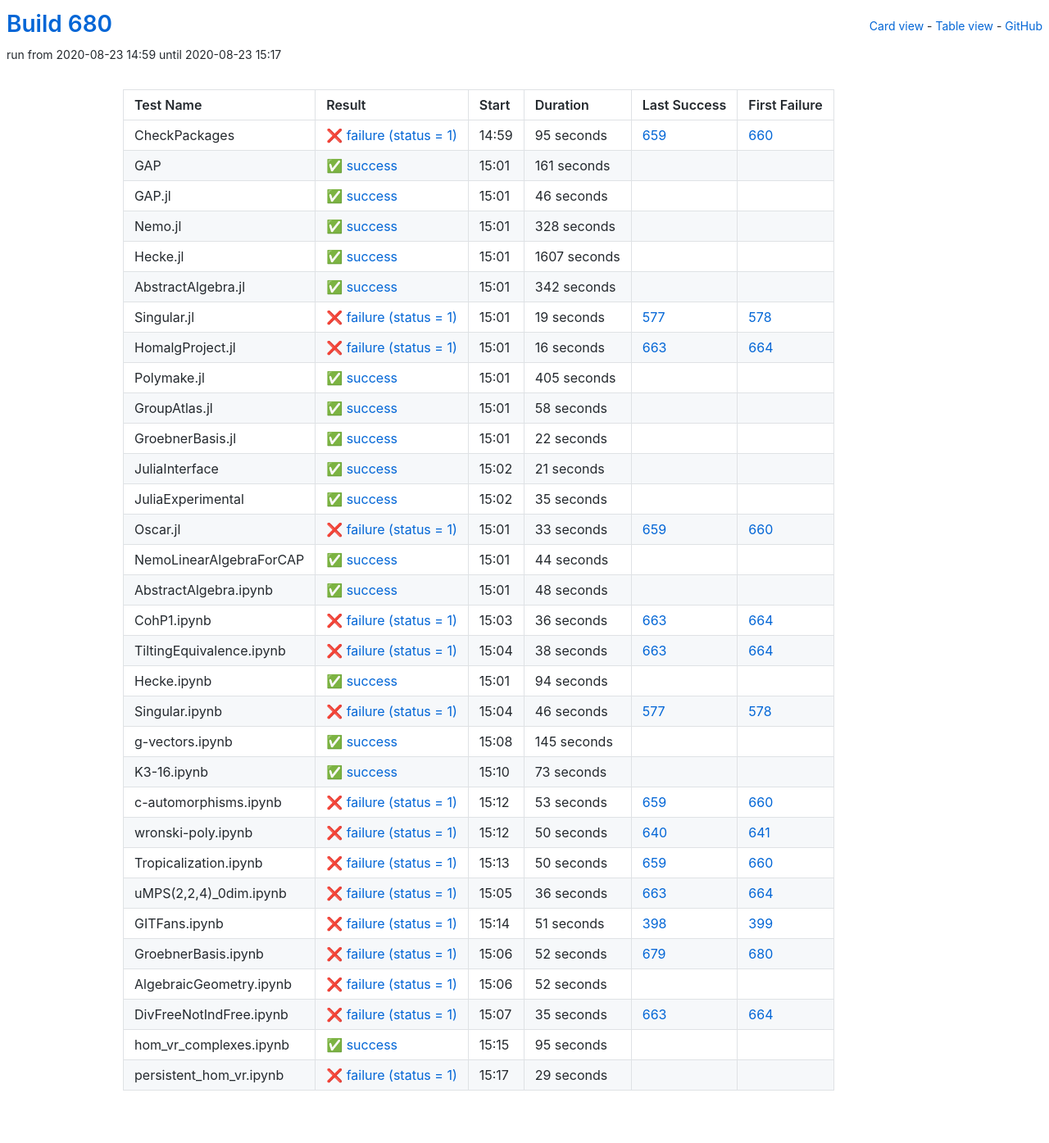
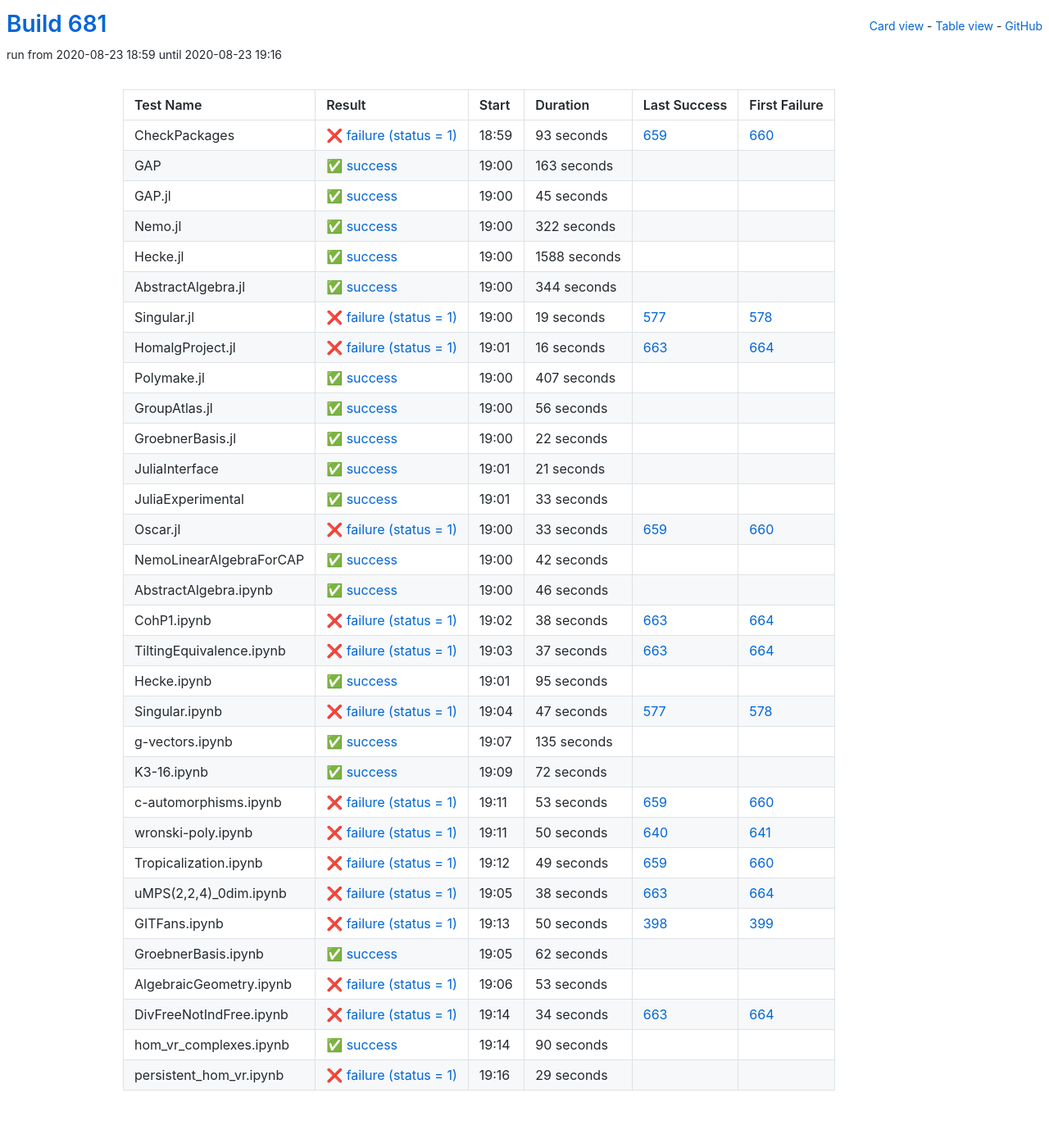
Before and after one commit to oscar-system/oscar-ci-status-stable, a Jekyll site: the page built from table.html, in a window 1280 px wide. Shown: the whole page at 82% size. Built offline with Jekyll 4.4.1, drawn with Linux system fonts in a browser that asks for light colours.

Commit message:
Build #681

```diff
--- a/_data/ci.yml
+++ b/_data/ci.yml
@@ -1,6 +1,6 @@
 ---
-build: 680
-build_url: https://oscarci.mathematik.uni-kl.de/job/oscar-stable/680/
+build: 681
+build_url: https://oscarci.mathematik.uni-kl.de/job/oscar-stable/681/
 job: oscar-stable
 organization: oscar-system
 repo: oscar-ci-status-stable
@@ -8,80 +8,80 @@ repourl: https://github.com/oscar-system/oscar-ci-status-stable
 tests:
 - name: CheckPackages
   id: checkpackages
-  log: https://oscarci.mathematik.uni-kl.de/job/oscar-stable/680/artifact/logs/build-680/CheckPackages.log
-  start: 2020-08-23 14:59
+  log: https://oscarci.mathematik.uni-kl.de/job/oscar-stable/681/artifact/logs/build-681/CheckPackages.log
+  start: 2020-08-23 18:59
   success: false
   exitcode: 1
   status: failure
-  duration: 95
+  duration: 93
   last_success: 659
   last_success_url: https://oscarci.mathematik.uni-kl.de/job/oscar-stable/659/
   first_failure: 660
   first_failure_url: https://oscarci.mathematik.uni-kl.de/job/oscar-stable/660/
 - name: GAP
   id: gap
-  log: https://oscarci.mathematik.uni-kl.de/job/oscar-stable/680/artifact/logs/build-680/GAP.log
-  start: 2020-08-23 15:01
+  log: https://oscarci.mathematik.uni-kl.de/job/oscar-stable/681/artifact/logs/build-681/GAP.log
+  start: 2020-08-23 19:00
   success: true
   exitcode: 0
   status: success
-  duration: 161
+  duration: 163
   last_success: false
   last_success_url:
   first_failure: false
   first_failure_url:
 - name: GAP.jl
   id: gap-jl
-  log: https://oscarci.mathematik.uni-kl.de/job/oscar-stable/680/artifact/logs/build-680/GAP.jl.log
-  start: 2020-08-23 15:01
+  log: https://oscarci.mathematik.uni-kl.de/job/oscar-stable/681/artifact/logs/build-681/GAP.jl.log
+  start: 2020-08-23 19:00
   success: true
   exitcode: 0
   status: success
-  duration: 46
+  duration: 45
   last_success: false
   last_success_url:
   first_failure: false
   first_failure_url:
 - name: Nemo.jl
   id: nemo-jl
-  log: https://oscarci.mathematik.uni-kl.de/job/oscar-stable/680/artifact/logs/build-680/Nemo.jl.log
-  start: 2020-08-23 15:01
+  log: https://oscarci.mathematik.uni-kl.de/job/oscar-stable/681/artifact/logs/build-681/Nemo.jl.log
+  start: 2020-08-23 19:00
   success: true
   exitcode: 0
   status: success
-  duration: 328
+  duration: 322
   last_success: false
   last_success_url:
   first_failure: false
   first_failure_url:
 - name: Hecke.jl
   id: hecke-jl
-  log: https://oscarci.mathematik.uni-kl.de/job/oscar-stable/680/artifact/logs/build-680/Hecke.jl.log
-  start: 2020-08-23 15:01
+  log: https://oscarci.mathematik.uni-kl.de/job/oscar-stable/681/artifact/logs/build-681/Hecke.jl.log
+  start: 2020-08-23 19:00
   success: true
   exitcode: 0
   status: success
-  duration: 1607
+  duration: 1588
   last_success: false
   last_success_url:
   first_failure: false
   first_failure_url:
 - name: AbstractAlgebra.jl
   id: abstractalgebra-jl
-  log: https://oscarci.mathematik.uni-kl.de/job/oscar-stable/680/artifact/logs/build-680/AbstractAlgebra.jl.log
-  start: 2020-08-23 15:01
+  log: https://oscarci.mathematik.uni-kl.de/job/oscar-stable/681/artifact/logs/build-681/AbstractAlgebra.jl.log
+  start: 2020-08-23 19:00
   success: true
   exitcode: 0
   status: success
-  duration: 342
+  duration: 344
   last_success: false
   last_success_url:
   first_failure: false
   first_failure_url:
 - name: Singular.jl
   id: singular-jl
-  log: https://oscarci.mathematik.uni-kl.de/job/oscar-stable/680/artifact/logs/build-680/Singular.jl.log
-  start: 2020-08-23 15:01
+  log: https://oscarci.mathematik.uni-kl.de/job/oscar-stable/681/artifact/logs/build-681/Singular.jl.log
+  start: 2020-08-23 19:00
   success: false
   exitcode: 1
   status: failure
@@ -92,8 +92,8 @@ tests:
   first_failure_url: https://oscarci.mathematik.uni-kl.de/job/oscar-stable/578/
 - name: HomalgProject.jl
   id: homalgproject-jl
-  log: https://oscarci.mathematik.uni-kl.de/job/oscar-stable/680/artifact/logs/build-680/HomalgProject.jl.log
-  start: 2020-08-23 15:01
+  log: https://oscarci.mathematik.uni-kl.de/job/oscar-stable/681/artifact/logs/build-681/HomalgProject.jl.log
+  start: 2020-08-23 19:01
   success: false
   exitcode: 1
   status: failure
@@ -104,32 +104,32 @@ tests:
   first_failure_url: https://oscarci.mathematik.uni-kl.de/job/oscar-stable/664/
 - name: Polymake.jl
   id: polymake-jl
-  log: https://oscarci.mathematik.uni-kl.de/job/oscar-stable/680/artifact/logs/build-680/Polymake.jl.log
-  start: 2020-08-23 15:01
+  log: https://oscarci.mathematik.uni-kl.de/job/oscar-stable/681/artifact/logs/build-681/Polymake.jl.log
+  start: 2020-08-23 19:00
   success: true
   exitcode: 0
   status: success
-  duration: 405
+  duration: 407
   last_success: false
   last_success_url:
   first_failure: false
   first_failure_url:
 - name: GroupAtlas.jl
   id: groupatlas-jl
-  log: https://oscarci.mathematik.uni-kl.de/job/oscar-stable/680/artifact/logs/build-680/GroupAtlas.jl.log
-  start: 2020-08-23 15:01
+  log: https://oscarci.mathematik.uni-kl.de/job/oscar-stable/681/artifact/logs/build-681/GroupAtlas.jl.log
+  start: 2020-08-23 19:00
   success: true
   exitcode: 0
   status: success
-  duration: 58
+  duration: 56
   last_success: false
   last_success_url:
   first_failure: false
   first_failure_url:
 - name: GroebnerBasis.jl
   id: groebnerbasis-jl
-  log: https://oscarci.mathematik.uni-kl.de/job/oscar-stable/680/artifact/logs/build-680/GroebnerBasis.jl.log
-  start: 2020-08-23 15:01
+  log: https://oscarci.mathematik.uni-kl.de/job/oscar-stable/681/artifact/logs/build-681/GroebnerBasis.jl.log
+  start: 2020-08-23 19:00
   success: true
   exitcode: 0
   status: success
@@ -140,8 +140,8 @@ tests:
   first_failure_url:
 - name: JuliaInterface
   id: juliainterface
-  log: https://oscarci.mathematik.uni-kl.de/job/oscar-stable/680/artifact/logs/build-680/JuliaInterface.log
-  start: 2020-08-23 15:02
+  log: https://oscarci.mathematik.uni-kl.de/job/oscar-stable/681/artifact/logs/build-681/JuliaInterface.log
+  start: 2020-08-23 19:01
   success: true
   exitcode: 0
   status: success
@@ -152,20 +152,20 @@ tests:
   first_failure_url:
 - name: JuliaExperimental
   id: juliaexperimental
-  log: https://oscarci.mathematik.uni-kl.de/job/oscar-stable/680/artifact/logs/build-680/JuliaExperimental.log
-  start: 2020-08-23 15:02
+  log: https://oscarci.mathematik.uni-kl.de/job/oscar-stable/681/artifact/logs/build-681/JuliaExperimental.log
+  start: 2020-08-23 19:01
   success: true
   exitcode: 0
   status: success
-  duration: 35
+  duration: 33
   last_success: false
   last_success_url:
   first_failure: false
   first_failure_url:
 - name: Oscar.jl
   id: oscar-jl
-  log: https://oscarci.mathematik.uni-kl.de/job/oscar-stable/680/artifact/logs/build-680/Oscar.jl.log
-  start: 2020-08-23 15:01
+  log: https://oscarci.mathematik.uni-kl.de/job/oscar-stable/681/artifact/logs/build-681/Oscar.jl.log
+  start: 2020-08-23 19:00
   success: false
   exitcode: 1
   status: failure
@@ -176,44 +176,32 @@ tests:
   first_failure_url: https://oscarci.mathematik.uni-kl.de/job/oscar-stable/660/
 - name: NemoLinearAlgebraForCAP
   id: nemolinearalgebraforcap
-  log: https://oscarci.mathematik.uni-kl.de/job/oscar-stable/680/artifact/logs/build-680/NemoLinearAlgebraForCAP.log
-  start: 2020-08-23 15:01
+  log: https://oscarci.mathematik.uni-kl.de/job/oscar-stable/681/artifact/logs/build-681/NemoLinearAlgebraForCAP.log
+  start: 2020-08-23 19:00
   success: true
   exitcode: 0
   status: success
-  duration: 44
+  duration: 42
   last_success: false
   last_success_url:
   first_failure: false
   first_failure_url:
 - name: AbstractAlgebra.ipynb
   id: abstractalgebra-ipynb
-  log: https://oscarci.mathematik.uni-kl.de/job/oscar-stable/680/artifact/logs/build-680/AbstractAlgebra.ipynb.log
-  start: 2020-08-23 15:01
+  log: https://oscarci.mathematik.uni-kl.de/job/oscar-stable/681/artifact/logs/build-681/AbstractAlgebra.ipynb.log
+  start: 2020-08-23 19:00
   success: true
   exitcode: 0
   status: success
-  duration: 48
+  duration: 46
   last_success: false
   last_success_url:
   first_failure: false
   first_failure_url:
 - name: CohP1.ipynb
   id: cohp1-ipynb
-  log: https://oscarci.mathematik.uni-kl.de/job/oscar-stable/680/artifact/logs/build-680/CohP1.ipynb.log
-  start: 2020-08-23 15:03
-  success: false
-  exitcode: 1
-  status: failure
-  duration: 36
-  last_success: 663
-  last_success_url: https://oscarci.mathematik.uni-kl.de/job/oscar-stable/663/
-  first_failure: 664
-  first_failure_url: https://oscarci.mathematik.uni-kl.de/job/oscar-stable/664/
-- name: TiltingEquivalence.ipynb
-  id: tiltingequivalence-ipynb
-  log: https://oscarci.mathematik.uni-kl.de/job/oscar-stable/680/artifact/logs/build-680/TiltingEquivalence.ipynb.log
-  start: 2020-08-23 15:04
+  log: https://oscarci.mathematik.uni-kl.de/job/oscar-stable/681/artifact/logs/build-681/CohP1.ipynb.log
+  start: 2020-08-23 19:02
   success: false
   exitcode: 1
   status: failure
@@ -222,58 +210,70 @@ tests:
   last_success_url: https://oscarci.mathematik.uni-kl.de/job/oscar-stable/663/
   first_failure: 664
   first_failure_url: https://oscarci.mathematik.uni-kl.de/job/oscar-stable/664/
+- name: TiltingEquivalence.ipynb
+  id: tiltingequivalence-ipynb
+  log: https://oscarci.mathematik.uni-kl.de/job/oscar-stable/681/artifact/logs/build-681/TiltingEquivalence.ipynb.log
+  start: 2020-08-23 19:03
+  success: false
+  exitcode: 1
+  status: failure
+  duration: 37
+  last_success: 663
+  last_success_url: https://oscarci.mathematik.uni-kl.de/job/oscar-stable/663/
+  first_failure: 664
+  first_failure_url: https://oscarci.mathematik.uni-kl.de/job/oscar-stable/664/
 - name: Hecke.ipynb
   id: hecke-ipynb
-  log: https://oscarci.mathematik.uni-kl.de/job/oscar-stable/680/artifact/logs/build-680/Hecke.ipynb.log
-  start: 2020-08-23 15:01
+  log: https://oscarci.mathematik.uni-kl.de/job/oscar-stable/681/artifact/logs/build-681/Hecke.ipynb.log
+  start: 2020-08-23 19:01
   success: true
   exitcode: 0
   status: success
-  duration: 94
+  duration: 95
   last_success: false
   last_success_url:
   first_failure: false
   first_failure_url:
 - name: Singular.ipynb
   id: singular-ipynb
-  log: https://oscarci.mathematik.uni-kl.de/job/oscar-stable/680/artifact/logs/build-680/Singular.ipynb.log
-  start: 2020-08-23 15:04
+  log: https://oscarci.mathematik.uni-kl.de/job/oscar-stable/681/artifact/logs/build-681/Singular.ipynb.log
+  start: 2020-08-23 19:04
   success: false
   exitcode: 1
   status: failure
-  duration: 46
+  duration: 47
   last_success: 577
   last_success_url: https://oscarci.mathematik.uni-kl.de/job/oscar-stable/577/
   first_failure: 578
   first_failure_url: https://oscarci.mathematik.uni-kl.de/job/oscar-stable/578/
 - name: g-vectors.ipynb
   id: g-vectors-ipynb
-  log: https://oscarci.mathematik.uni-kl.de/job/oscar-stable/680/artifact/logs/build-680/g-vectors.ipynb.log
-  start: 2020-08-23 15:08
+  log: https://oscarci.mathematik.uni-kl.de/job/oscar-stable/681/artifact/logs/build-681/g-vectors.ipynb.log
+  start: 2020-08-23 19:07
   success: true
   exitcode: 0
   status: success
-  duration: 145
+  duration: 135
   last_success: false
   last_success_url:
   first_failure: false
   first_failure_url:
 - name: K3-16.ipynb
   id: k3-16-ipynb
-  log: https://oscarci.mathematik.uni-kl.de/job/oscar-stable/680/artifact/logs/build-680/K3-16.ipynb.log
-  start: 2020-08-23 15:10
+  log: https://oscarci.mathematik.uni-kl.de/job/oscar-stable/681/artifact/logs/build-681/K3-16.ipynb.log
+  start: 2020-08-23 19:09
   success: true
   exitcode: 0
   status: success
-  duration: 73
+  duration: 72
   last_success: false
   last_success_url:
   first_failure: false
   first_failure_url:
 - name: c-automorphisms.ipynb
   id: c-automorphisms-ipynb
-  log: https://oscarci.mathematik.uni-kl.de/job/oscar-stable/680/artifact/logs/build-680/c-automorphisms.ipynb.log
-  start: 2020-08-23 15:12
+  log: https://oscarci.mathematik.uni-kl.de/job/oscar-stable/681/artifact/logs/build-681/c-automorphisms.ipynb.log
+  start: 2020-08-23 19:11
   success: false
   exitcode: 1
   status: failure
@@ -284,8 +284,8 @@ tests:
   first_failure_url: https://oscarci.mathematik.uni-kl.de/job/oscar-stable/660/
 - name: wronski-poly.ipynb
   id: wronski-poly-ipynb
-  log: https://oscarci.mathematik.uni-kl.de/job/oscar-stable/680/artifact/logs/build-680/wronski-poly.ipynb.log
-  start: 2020-08-23 15:12
+  log: https://oscarci.mathematik.uni-kl.de/job/oscar-stable/681/artifact/logs/build-681/wronski-poly.ipynb.log
+  start: 2020-08-23 19:11
   success: false
   exitcode: 1
   status: failure
@@ -296,92 +296,92 @@ tests:
   first_failure_url: https://oscarci.mathematik.uni-kl.de/job/oscar-stable/641/
 - name: Tropicalization.ipynb
   id: tropicalization-ipynb
-  log: https://oscarci.mathematik.uni-kl.de/job/oscar-stable/680/artifact/logs/build-680/Tropicalization.ipynb.log
-  start: 2020-08-23 15:13
+  log: https://oscarci.mathematik.uni-kl.de/job/oscar-stable/681/artifact/logs/build-681/Tropicalization.ipynb.log
+  start: 2020-08-23 19:12
   success: false
   exitcode: 1
   status: failure
-  duration: 50
+  duration: 49
   last_success: 659
   last_success_url: https://oscarci.mathematik.uni-kl.de/job/oscar-stable/659/
   first_failure: 660
   first_failure_url: https://oscarci.mathematik.uni-kl.de/job/oscar-stable/660/
 - name: uMPS(2,2,4)_0dim.ipynb
   id: umps-2-2-4-0dim-ipynb
-  log: https://oscarci.mathematik.uni-kl.de/job/oscar-stable/680/artifact/logs/build-680/uMPS-2-2-4-_0dim.ipynb.log
-  start: 2020-08-23 15:05
+  log: https://oscarci.mathematik.uni-kl.de/job/oscar-stable/681/artifact/logs/build-681/uMPS-2-2-4-_0dim.ipynb.log
+  start: 2020-08-23 19:05
   success: false
   exitcode: 1
   status: failure
-  duration: 36
+  duration: 38
   last_success: 663
   last_success_url: https://oscarci.mathematik.uni-kl.de/job/oscar-stable/663/
   first_failure: 664
   first_failure_url: https://oscarci.mathematik.uni-kl.de/job/oscar-stable/664/
 - name: GITFans.ipynb
   id: gitfans-ipynb
-  log: https://oscarci.mathematik.uni-kl.de/job/oscar-stable/680/artifact/logs/build-680/GITFans.ipynb.log
-  start: 2020-08-23 15:14
+  log: https://oscarci.mathematik.uni-kl.de/job/oscar-stable/681/artifact/logs/build-681/GITFans.ipynb.log
+  start: 2020-08-23 19:13
   success: false
   exitcode: 1
   status: failure
-  duration: 51
+  duration: 50
   last_success: 398
   last_success_url: https://oscarci.mathematik.uni-kl.de/job/oscar-stable/398/
   first_failure: 399
   first_failure_url: https://oscarci.mathematik.uni-kl.de/job/oscar-stable/399/
 - name: GroebnerBasis.ipynb
   id: groebnerbasis-ipynb
-  log: https://oscarci.mathematik.uni-kl.de/job/oscar-stable/680/artifact/logs/build-680/GroebnerBasis.ipynb.log
-  start: 2020-08-23 15:06
+  log: https://oscarci.mathematik.uni-kl.de/job/oscar-stable/681/artifact/logs/build-681/GroebnerBasis.ipynb.log
+  start: 2020-08-23 19:05
+  success: true
+  exitcode: 0
+  status: success
+  duration: 62
+  last_success: false
+  last_success_url:
+  first_failure: false
+  first_failure_url:
+- name: AlgebraicGeometry.ipynb
+  id: algebraicgeometry-ipynb
+  log: https://oscarci.mathematik.uni-kl.de/job/oscar-stable/681/artifact/logs/build-681/AlgebraicGeometry.ipynb.log
+  start: 2020-08-23 19:06
   success: false
   exitcode: 1
   status: failure
-  duration: 52
-  last_success: 679
-  last_success_url: https://oscarci.mathematik.uni-kl.de/job/oscar-stable/679/
-  first_failure: 680
-  first_failure_url: https://oscarci.mathematik.uni-kl.de/job/oscar-stable/680/
-- name: AlgebraicGeometry.ipynb
-  id: algebraicgeometry-ipynb
-  log: https://oscarci.mathematik.uni-kl.de/job/oscar-stable/680/artifact/logs/build-680/AlgebraicGeometry.ipynb.log
-  start: 2020-08-23 15:06
-  success: false
-  exitcode: 1
-  status: failure
-  duration: 52
+  duration: 53
   last_success: false
   last_success_url:
   first_failure: false
   first_failure_url:
 - name: DivFreeNotIndFree.ipynb
   id: divfreenotindfree-ipynb
-  log: https://oscarci.mathematik.uni-kl.de/job/oscar-stable/680/artifact/logs/build-680/DivFreeNotIndFree.ipynb.log
-  start: 2020-08-23 15:07
+  log: https://oscarci.mathematik.uni-kl.de/job/oscar-stable/681/artifact/logs/build-681/DivFreeNotIndFree.ipynb.log
+  start: 2020-08-23 19:14
   success: false
   exitcode: 1
   status: failure
-  duration: 35
+  duration: 34
   last_success: 663
   last_success_url: https://oscarci.mathematik.uni-kl.de/job/oscar-stable/663/
   first_failure: 664
   first_failure_url: https://oscarci.mathematik.uni-kl.de/job/oscar-stable/664/
 - name: hom_vr_complexes.ipynb
   id: hom-vr-complexes-ipynb
-  log: https://oscarci.mathematik.uni-kl.de/job/oscar-stable/680/artifact/logs/build-680/hom_vr_complexes.ipynb.log
-  start: 2020-08-23 15:15
+  log: https://oscarci.mathematik.uni-kl.de/job/oscar-stable/681/artifact/logs/build-681/hom_vr_complexes.ipynb.log
+  start: 2020-08-23 19:14
   success: true
   exitcode: 0
   status: success
-  duration: 95
+  duration: 90
   last_success: false
   last_success_url:
   first_failure: false
   first_failure_url:
 - name: persistent_hom_vr.ipynb
   id: persistent-hom-vr-ipynb
-  log: https://oscarci.mathematik.uni-kl.de/job/oscar-stable/680/artifact/logs/build-680/persistent_hom_vr.ipynb.log
-  start: 2020-08-23 15:17
+  log: https://oscarci.mathematik.uni-kl.de/job/oscar-stable/681/artifact/logs/build-681/persistent_hom_vr.ipynb.log
+  start: 2020-08-23 19:16
   success: false
   exitcode: 1
   status: failure
```
Also changed, not shown: README.md.
